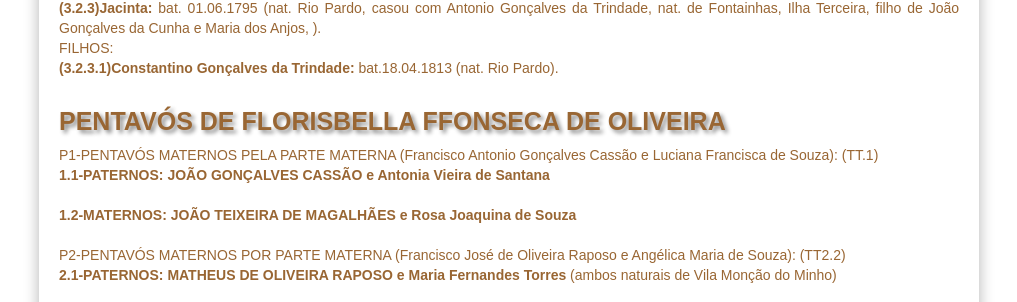
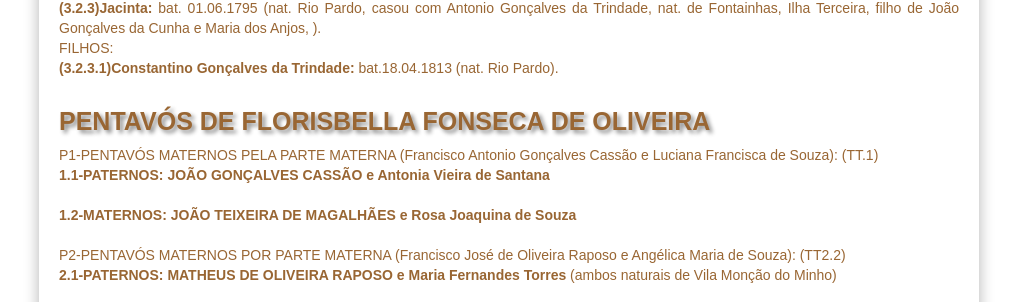
Before and after one commit to claudiovargas1955/claudiovargas1955.github.io, a Jekyll site: the page built from _pages/arvore-genealogica-de-costados-de-florisbella.html, in a window 1280 px wide and 900 px high, scrolled down 2269 px. Shown: the part 153-455 px from the top of the window, without its empty margins (131-1148 px from the left). Built offline with Jekyll 4.4.1, drawn with Linux system fonts in a browser that asks for light colours; some web fonts are replaced.

Commit message:
Update arvore-genealogica-de-costados-de-florisbella.html

```diff
--- a/_pages/arvore-genealogica-de-costados-de-florisbella.html
+++ b/_pages/arvore-genealogica-de-costados-de-florisbella.html
@@ -863,7 +863,7 @@ Santos).<br><br>
 filho de João Gonçalves da Cunha e Maria dos Anjos, ). <br>FILHOS:</b><br>
 <b>(3.2.3.1)Constantino Gonçalves da Trindade: </b>bat.18.04.1813 (nat. Rio Pardo).<br><br>
 
-<h4>PENTAVÓS DE FLORISBELLA FFONSECA DE OLIVEIRA</h4>
+<h4>PENTAVÓS DE FLORISBELLA FONSECA DE OLIVEIRA</h4>
 <p> P1-PENTAVÓS MATERNOS PELA PARTE MATERNA (Francisco Antonio Gonçalves Cassão e Luciana Francisca de Souza): (TT.1)<br/>
 <b>1.1-PATERNOS: JOÃO GONÇALVES CASSÃO e Antonia Vieira de Santana</b> <br/><br/>
 <b>1.2-MATERNOS: JOÃO TEIXEIRA DE MAGALHÃES e Rosa Joaquina de Souza</b><br/><br/>
@@ -1011,8 +1011,8 @@ P5-PENTAVÓS PATERNOS PELA PARTE MATERNA (José Antonio Severo e Eufrazia Maria
 
 <h4>HEXAVÓS DE FLORISBELLA FONSECA DE OLIVEIRA</h4>
  H1-HEXAVÓS MATERNOS POR PARTE MATERNA (Manoel José de Araujo e Tavora e Ursula Cabral): (P2.2)<br/>
- <b>1.1-PATERNOS:</b><br/><br/>
- <b>1.2-MATERNOS: JOÃO LOPES DE SOUZA e Isabel Cabral. </b><p><br/>
+ <p><b>1.1-PATERNOS:</b><br/><br/>
+ <b>1.2-MATERNOS: JOÃO LOPES DE SOUZA e Isabel Cabral. </b></p><br/>
 
  H2-HEXAVÓS MATERNOS PELA PARTE DOS PENTAVÓS MATERNOS (joão Gonçalves da Trindade e Maria da Trindade): (P4.2)<br>
  <b>2.1-PATERNOS: Antonio Gonçalves da Trindade</b> (nat. das Ilhas) e Maria Thereza (nat. Porto Alegre/RS).<br><br>
```
